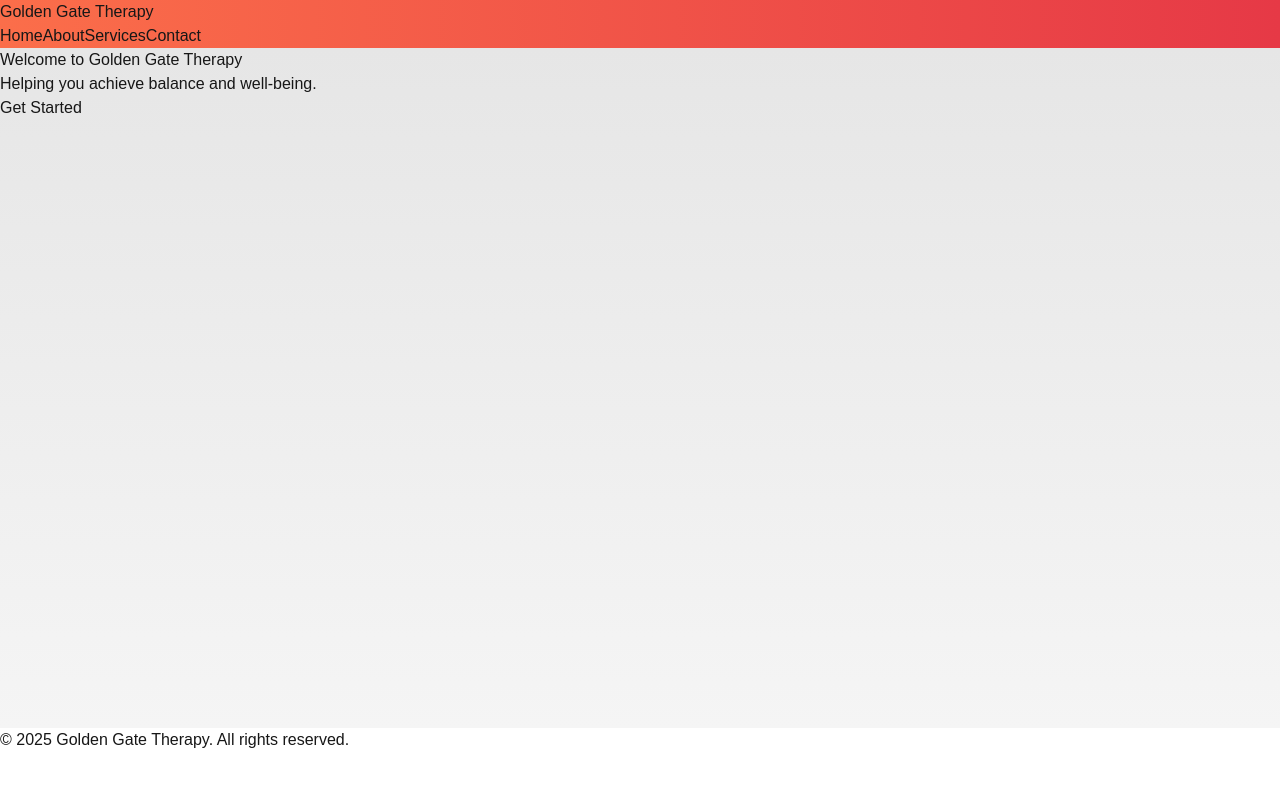
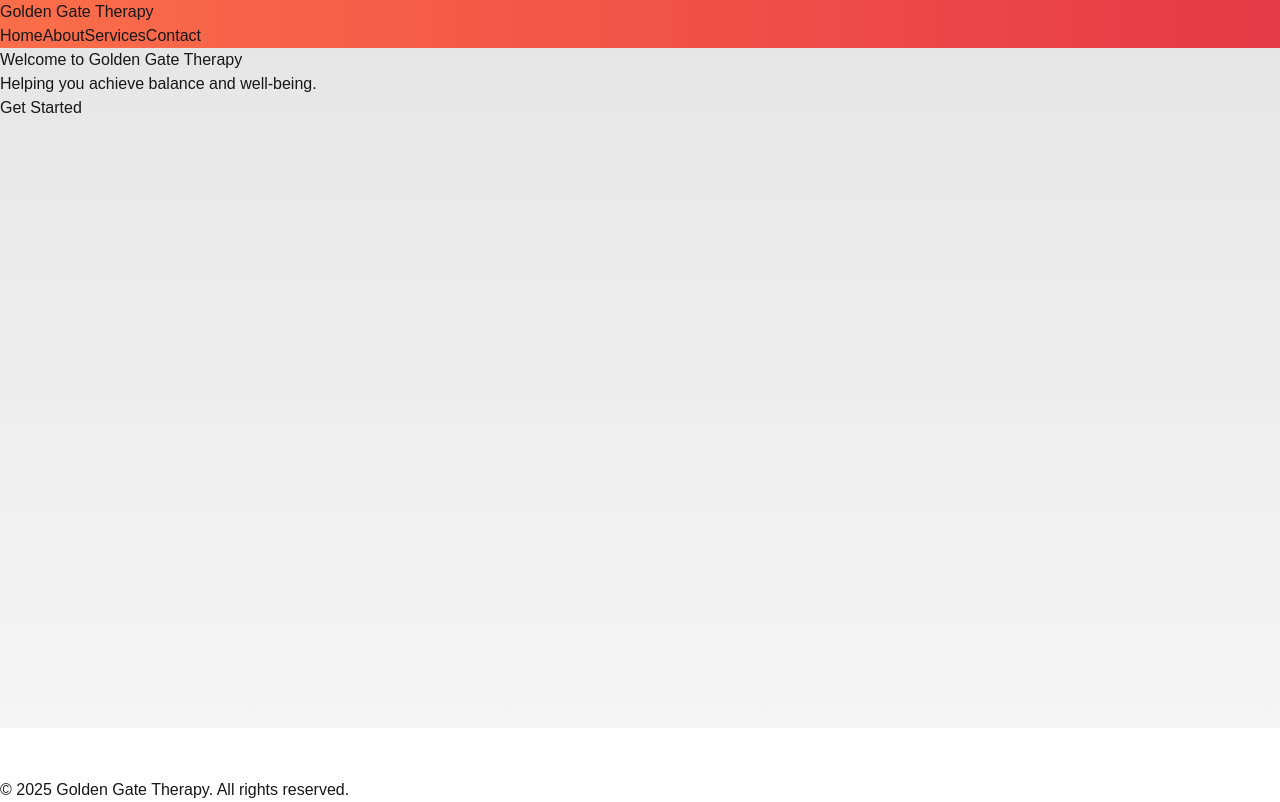
Before and after one commit to joshuadjacoby/ggt-web, a Next.js app: page / in a window 1280 px wide. Built offline with nearby package versions, Linux system fonts and the light colour scheme.

Commit message:
add psychology today badge

```diff
--- a/src/app/components/Footer.tsx
+++ b/src/app/components/Footer.tsx
@@ -1,10 +1,34 @@
 export default function Footer() {
   return (
-    <footer className="bg-gray-800 p-4 text-center text-white">
-      <p>
-        &copy; {new Date().getFullYear()} Golden Gate Therapy. All rights
-        reserved.
-      </p>
+    <footer className="bg-gray-800 p-6 text-white">
+      <div className="flex flex-col items-center space-y-4 md:space-y-0 md:flex-row md:justify-between">
+        {/* Psychology Today Badge */}
+        <div
+          className="flex items-center justify-center"
+          style={{ height: "50px" }}
+        >
+          {/* We reserve space for the badge */}
+          <a
+            href="https://www.psychologytoday.com/profile/1352154"
+            className="sx-verified-seal"
+            aria-label="Psychology Today Verified"
+          />
+          <script
+            type="text/javascript"
+            src="https://member.psychologytoday.com/verified-seal.js"
+            data-badge="14"
+            data-id="1352154"
+            data-code="aHR0cHM6Ly93d3cucHN5Y2hvbG9neXRvZGF5LmNvbS9hcGkvdmVyaWZpZWQtc2VhbC9zZWFscy8xNC9wcm9maWxlLzEzNTIxNTQ/Y2FsbGJhY2s9c3hjYWxsYmFjaw=="
+            defer
+          />
+        </div>
+
+        {/* Copyright Text */}
+        <p className="text-center md:text-left">
+          &copy; {new Date().getFullYear()} Golden Gate Therapy. All rights
+          reserved.
+        </p>
+      </div>
     </footer>
   );
 }
```
